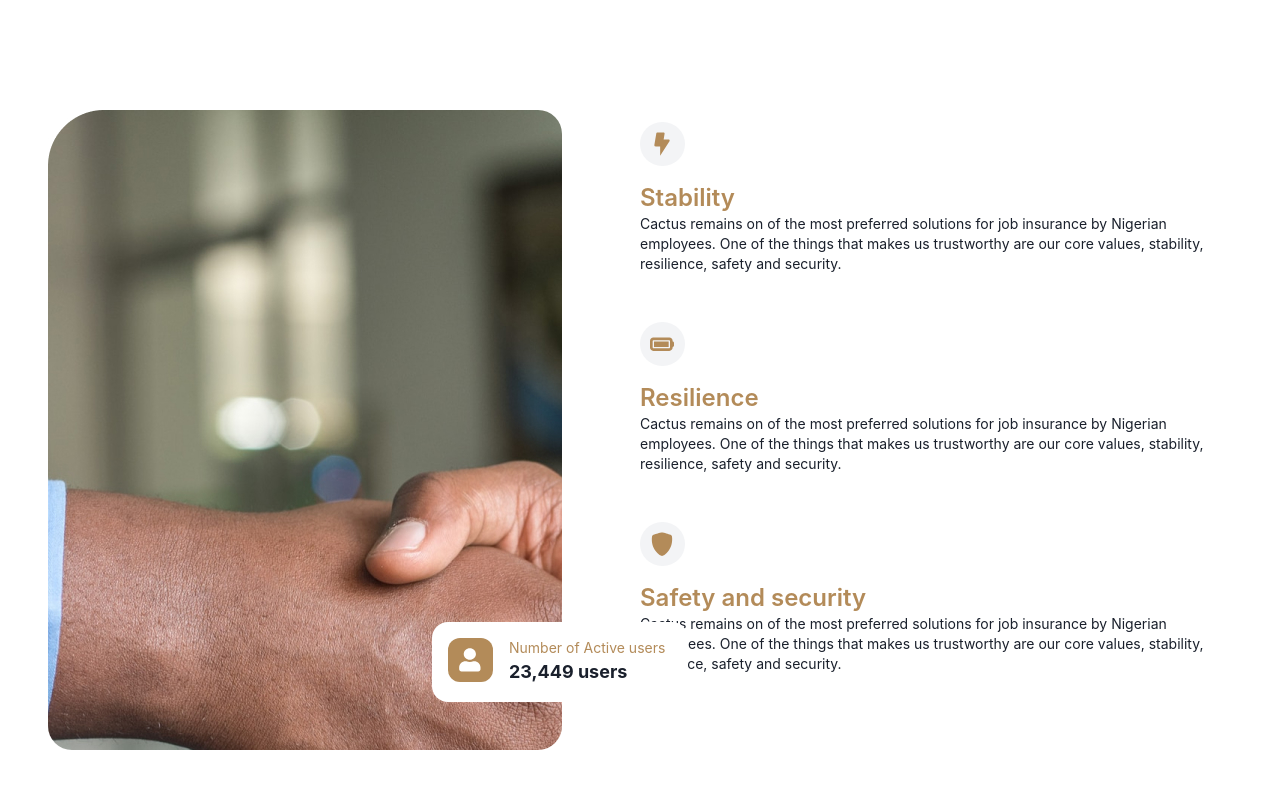
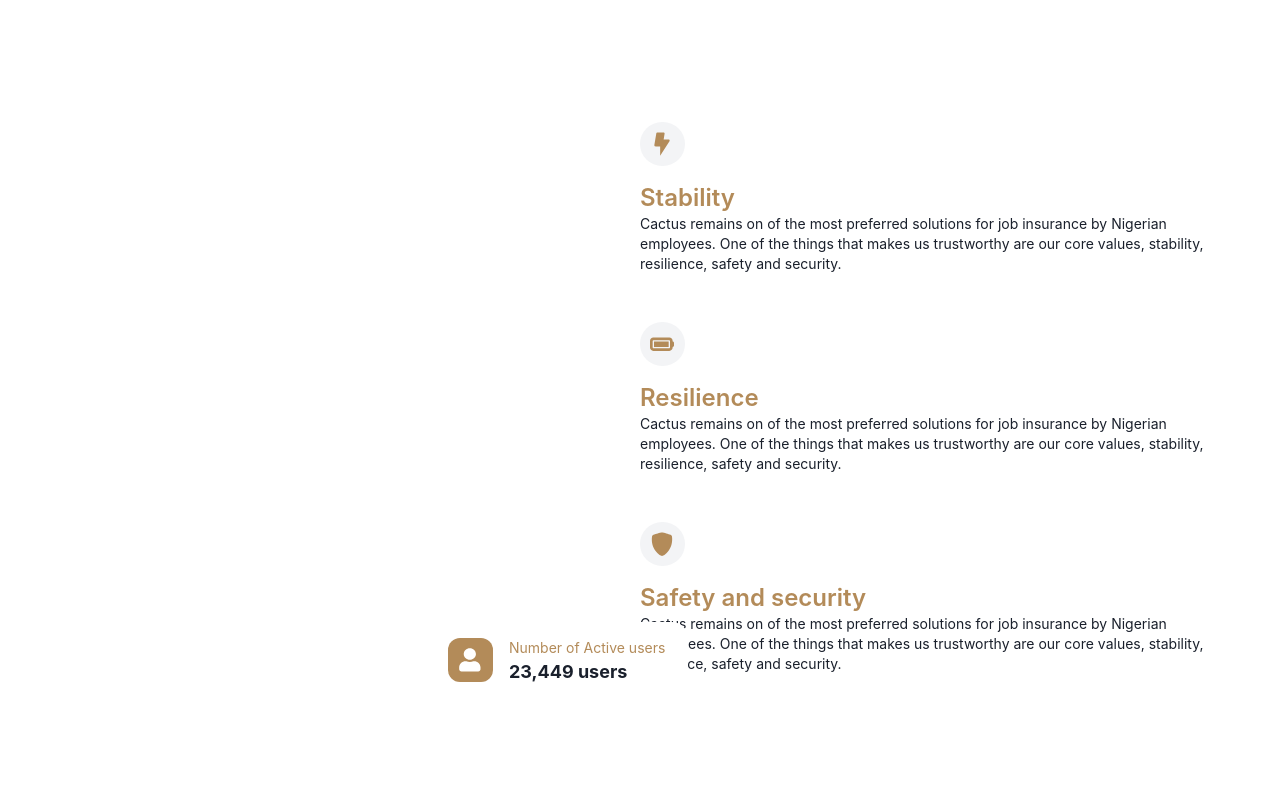
Before and after one commit to Tush-Up/Cactus-Frontend, a React (Create React App) app: page / in a window 1280 px wide. Shown: the part 1611-2400 px from the top of the page. Built offline with nearby package versions, Linux system fonts and the light colour scheme.

Commit message:
ft home HiFi 2

```diff
--- a/tailwind.config.js
+++ b/tailwind.config.js
@@ -8,11 +8,6 @@
 			colors: {
 				'cactus-dark-brown': '#212121',
 				'light-white': '#ffffff'
-			},
-			backgroundImage: {
-				headerPicture: "url('/src/img/HeaderPicture.jpg')",
-				whyUsPicture: "url('/src/img/WhyUs.jpg')",
-				servicePicture: "url('/src/img/Service3.jpg')"
 			}
 		}
 	},
```
